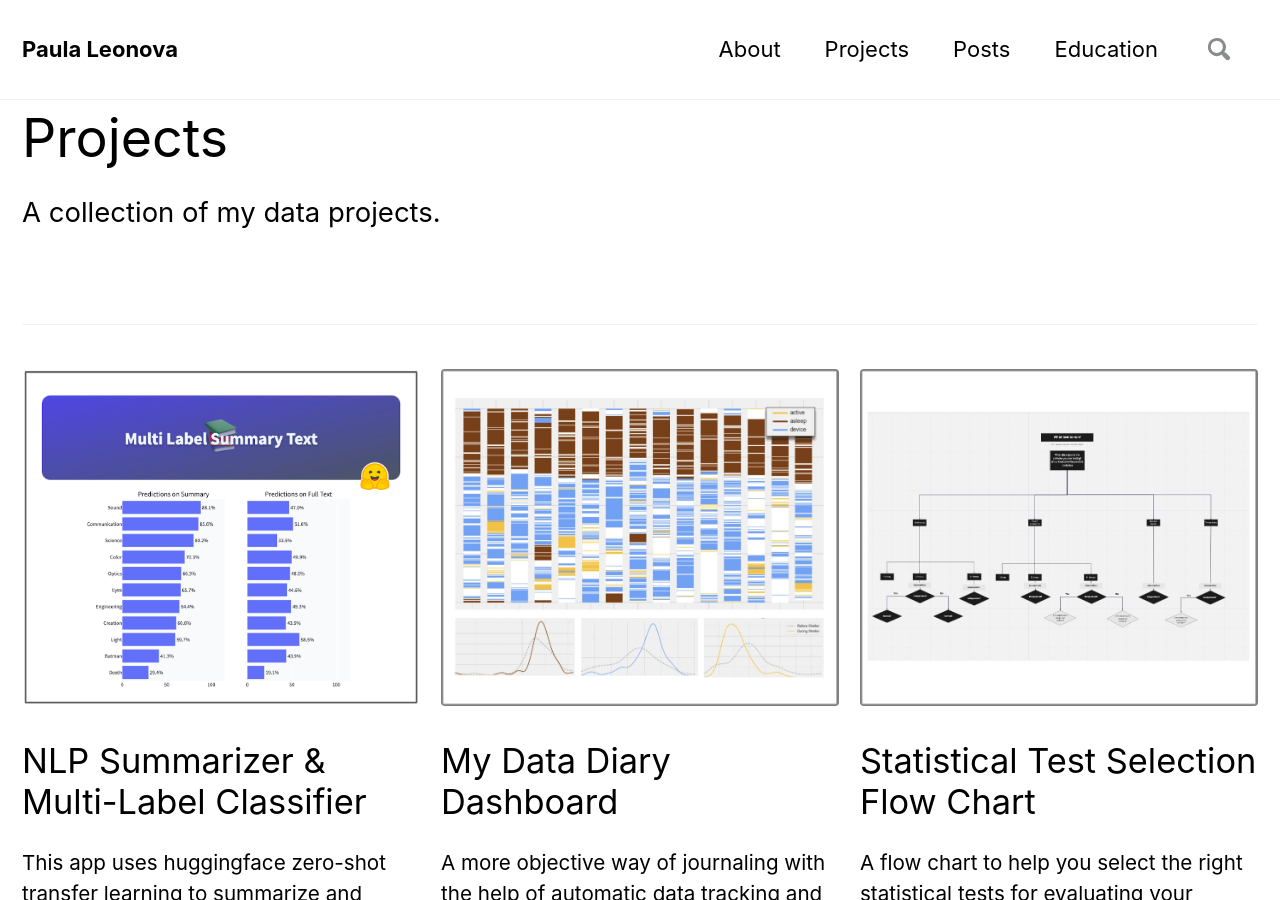
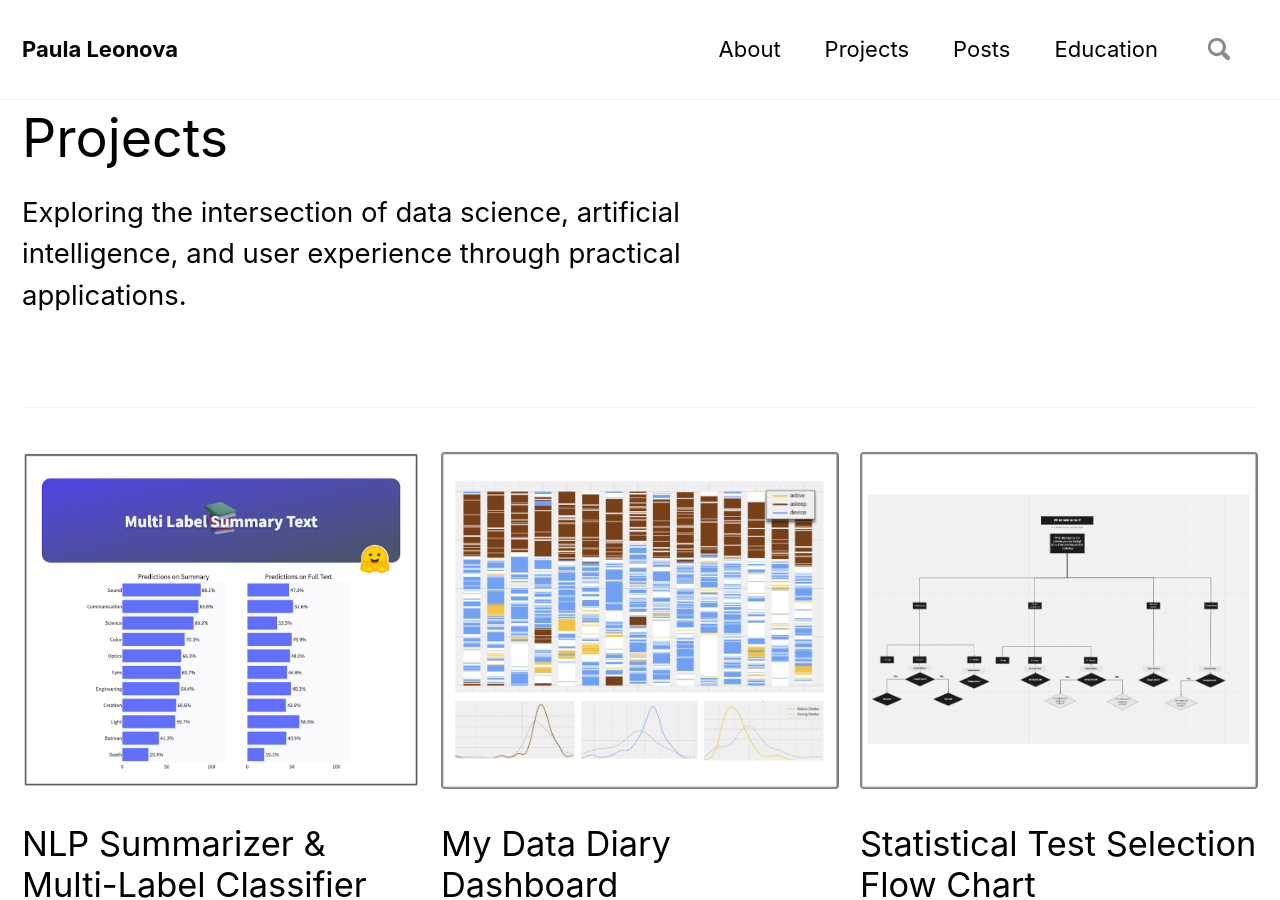
Before and after one commit to pleonova/pleonova.github.io, a Jekyll site: the page built from _pages/projects.md, in a window 1280 px wide and 900 px high. Built offline with Jekyll 4.4.1, drawn with Linux system fonts in a browser that asks for light colours; nearby versions of some CDN libraries.

Commit message:
Update projects page

```diff
--- a/_pages/projects.md
+++ b/_pages/projects.md
@@ -8,7 +8,7 @@ header:
   cta_label: #"<i class='fas fa-download'></i> Install Now"
   cta_url: #"/docs/quick-start-guide/"
   caption:
-excerpt: 'A collection of my data projects.'
+excerpt: 'Exploring the intersection of data science, artificial intelligence, and user experience through practical applications.'
 feature_row:
   - image_path: /images/display-hf-multi-label-border.jpg
     alt: "hf-label"
```
